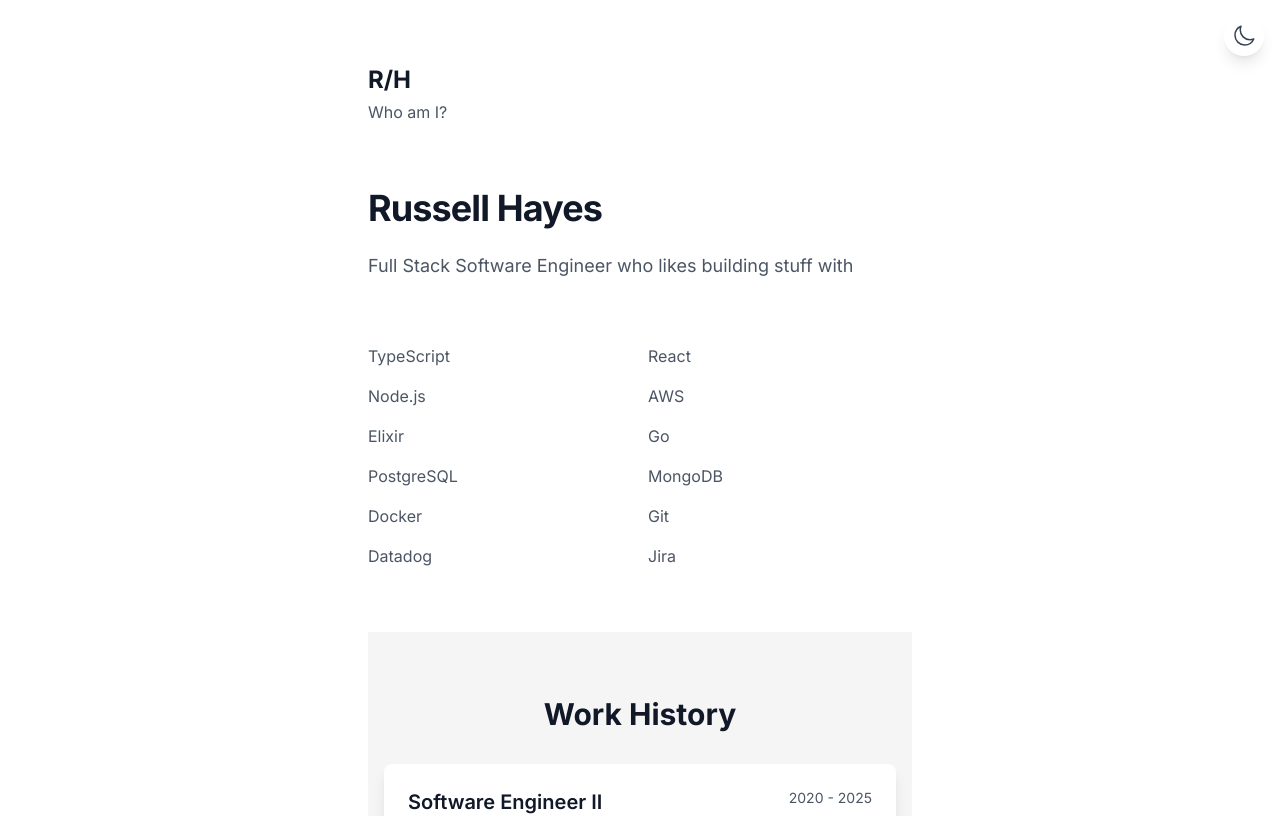
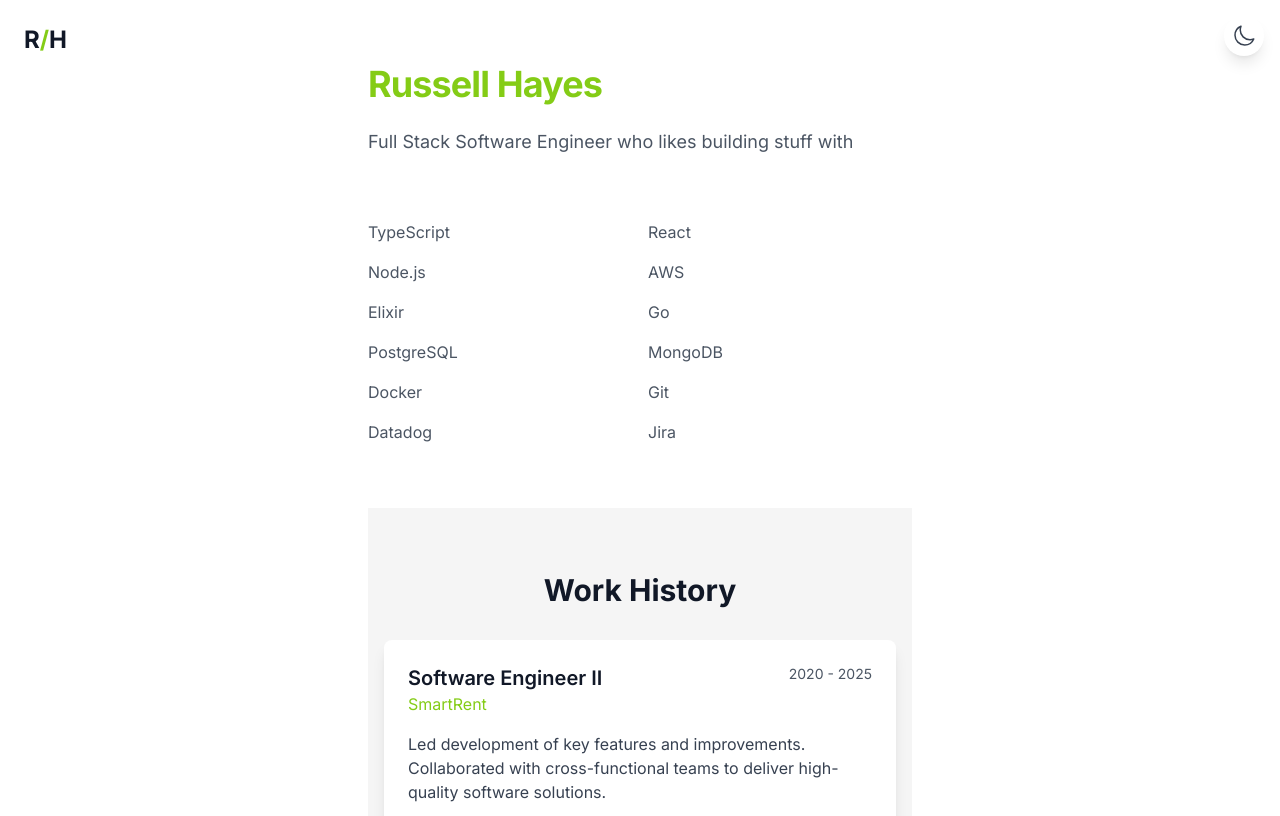
Before and after one commit to Wowsaruss/portfolio, a Next.js app: page / in a window 1280 px wide. Shown: the top 816 px of the page. Built offline with nearby package versions, Linux system fonts and the light colour scheme.

Commit message:
Update layout and colors

```diff
--- a/src/app/page.tsx
+++ b/src/app/page.tsx
@@ -9,6 +9,20 @@ import WorkHistory from '../components/WorkHistory'
 export default function Home() {
   return (
     <main className="min-h-screen bg-white dark:bg-black">
+      {/* Fixed Header */}
+      <div className="fixed top-0 left-0 p-6">
+        <motion.h1
+          initial={{ opacity: 0 }}
+          animate={{ opacity: 1 }}
+          transition={{ duration: 0.5 }}
+          className="text-2xl font-bold text-gray-900 dark:text-white"
+        >
+          <span>R</span>
+          <span className="text-lime-500">/</span>
+          <span>H</span>
+        </motion.h1>
+      </div>
+
       <div className="max-w-xl mx-auto px-4 py-16">
         <motion.div
           initial={{ opacity: 0 }}
@@ -16,19 +30,9 @@ export default function Home() {
           transition={{ duration: 0.5 }}
           className="space-y-16"
         >
-          {/* Header */}
-          <div className="space-y-1">
-            <h1 className="text-2xl font-bold text-gray-900 dark:text-white">
-              R/H
-            </h1>
-            <h2 className="text-base text-gray-600 dark:text-gray-400 font-normal">
-              Who am I?
-            </h2>
-          </div>
-
           {/* Main Content */}
           <div className="space-y-6">
-            <h1 className="text-4xl font-bold text-gray-900 dark:text-white tracking-tight">
+            <h1 className="text-4xl font-bold text-lime-500 tracking-tight">
               Russell Hayes
             </h1>
             <p className="text-lg text-gray-600 dark:text-gray-400 font-normal">
--- a/src/components/WorkHistory.tsx
+++ b/src/components/WorkHistory.tsx
@@ -43,7 +43,7 @@ export default function WorkHistory() {
               <div className="flex flex-col md:flex-row md:justify-between md:items-start gap-4">
                 <div>
                   <h3 className="text-xl font-semibold">{job.role}</h3>
-                  <p className="text-primary dark:text-primary/80">{job.company}</p>
+                  <p className="text-lime-500">{job.company}</p>
                 </div>
                 <p className="text-sm text-gray-600 dark:text-gray-400">{job.period}</p>
               </div>
--- a/tailwind.config.js
+++ b/tailwind.config.js
@@ -9,7 +9,7 @@ module.exports = {
   theme: {
     extend: {
       colors: {
-        primary: '#0070f3',
+        primary: '#84cc16',
         secondary: '#1a1a1a',
         dark: {
           DEFAULT: '#121212',
```
